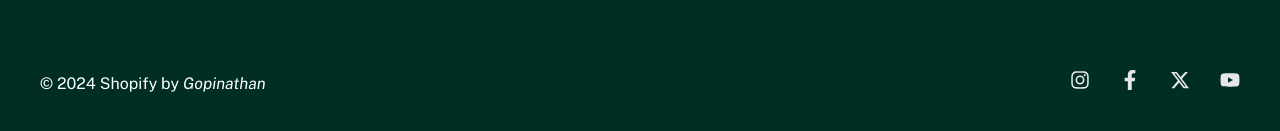
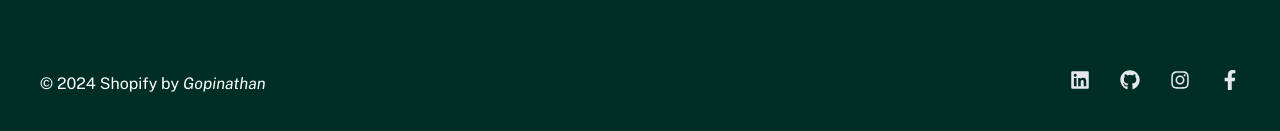
Before and after one commit to GopiNathanMagic/react, a React (Vite) app: page / in a window 1280 px wide. Shown: the part 3701-3832 px from the top of the page. Built offline with nearby package versions, Linux system fonts and the light colour scheme.

Commit message:
social icons update
social icons linkedin and github done

```diff
--- a/src/Components/Footer.tsx
+++ b/src/Components/Footer.tsx
@@ -1,8 +1,8 @@
 import footerlogo from "../assets/shopify-footer.png";
 import { FaInstagram } from "react-icons/fa";
 import { FaFacebookF } from "react-icons/fa";
-import { FaXTwitter } from "react-icons/fa6";
-import { FaYoutube } from "react-icons/fa";
+import { FaLinkedin } from "react-icons/fa";
+import { FaGithub } from "react-icons/fa";
 import { motion } from "framer-motion";
 import footeranimation from "../assets/eclipse-1.svg";
 import footer_animation_two from "../assets/eclipse-2.svg";
@@ -162,6 +162,19 @@ const Footer = () => {
             </div>
             <div className="socialmedia-outer">
               <div className="social-icons">
+                <a
+                  href="https://www.linkedin.com/in/gopinathan96"
+                  target="_blank"
+                >
+                  <FaLinkedin color={"rgb(229, 231, 235)"} font-size={"20px"} />
+                </a>
+              </div>
+              <div className="social-icons">
+                <a href="https://github.com/GopiNathanMagic" target="_blank">
+                  <FaGithub color={"rgb(229, 231, 235)"} font-size={"20px"} />
+                </a>
+              </div>
+              <div className="social-icons">
                 <a href="#">
                   <FaInstagram
                     color={"rgb(229, 231, 235)"}
@@ -177,16 +190,6 @@ const Footer = () => {
                   />
                 </a>
               </div>
-              <div className="social-icons">
-                <a href="#">
-                  <FaXTwitter color={"rgb(229, 231, 235)"} font-size={"20px"} />
-                </a>
-              </div>
-              <div className="social-icons">
-                <a href="#">
-                  <FaYoutube color={"rgb(229, 231, 235)"} font-size={"20px"} />
-                </a>
-              </div>
             </div>
           </div>
         </div>
```
